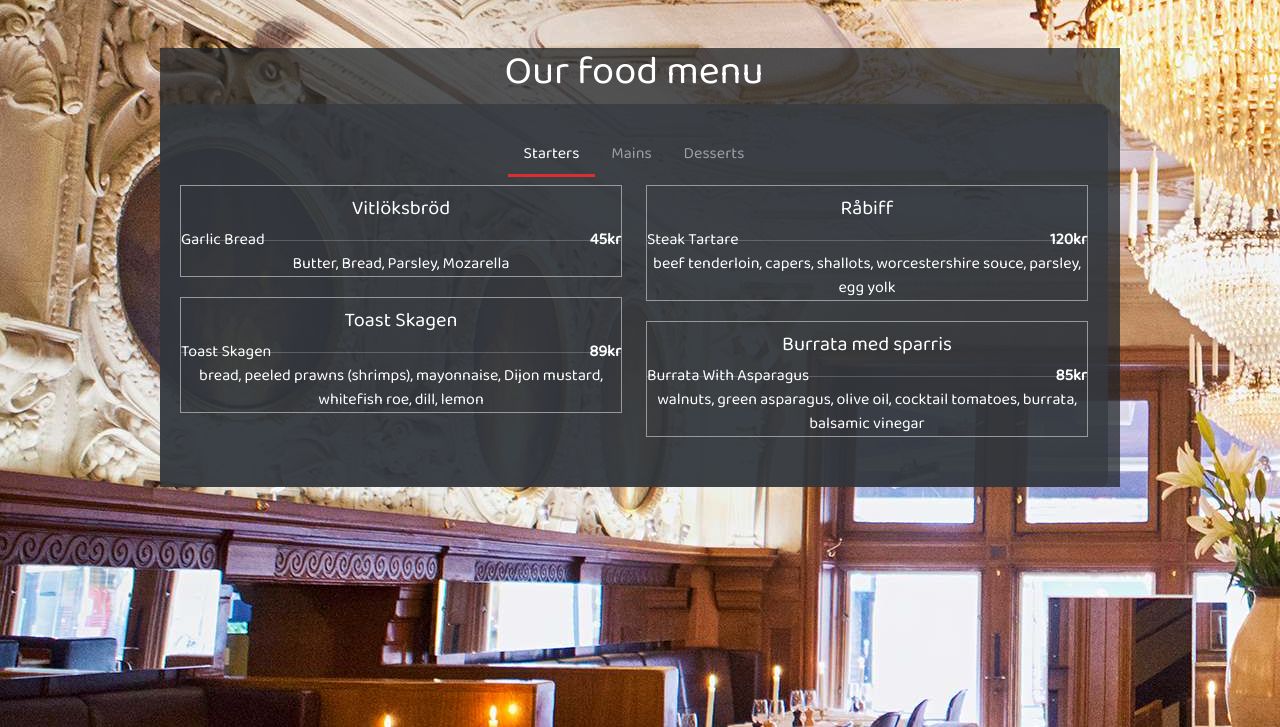
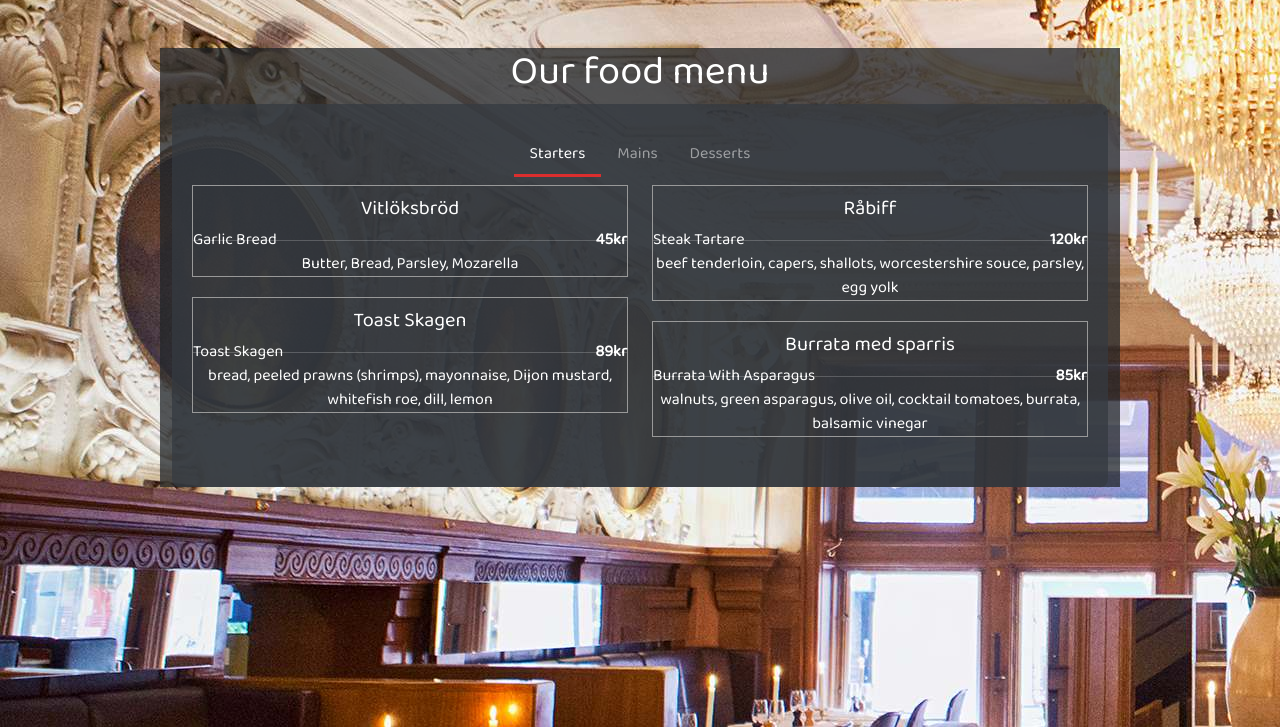
Before and after one commit to FilipWirsen/pp4-restaurant-project, a Django app: page /menu in a window 1280 px wide. Shown: the part 56-783 px from the top of the page. Run offline with Django 3.2, Linux system fonts and the light colour scheme; parts of the project's set-up code (start-up, migrations or seed data) failed here and were passed over; some libraries are stand-ins or nearby versions.

Commit message:
fix menu centering issue

```diff
--- a/templates/menu.html
+++ b/templates/menu.html
@@ -1,7 +1,7 @@
 {% extends 'base.html' %}
 
 {% block content %}
-<div class="container" style="padding-left:0px;">
+<div class="container m-auto">
     <div class="center-title">
         <h1 class="text-white">Our food menu</h1>
     </div>
```
